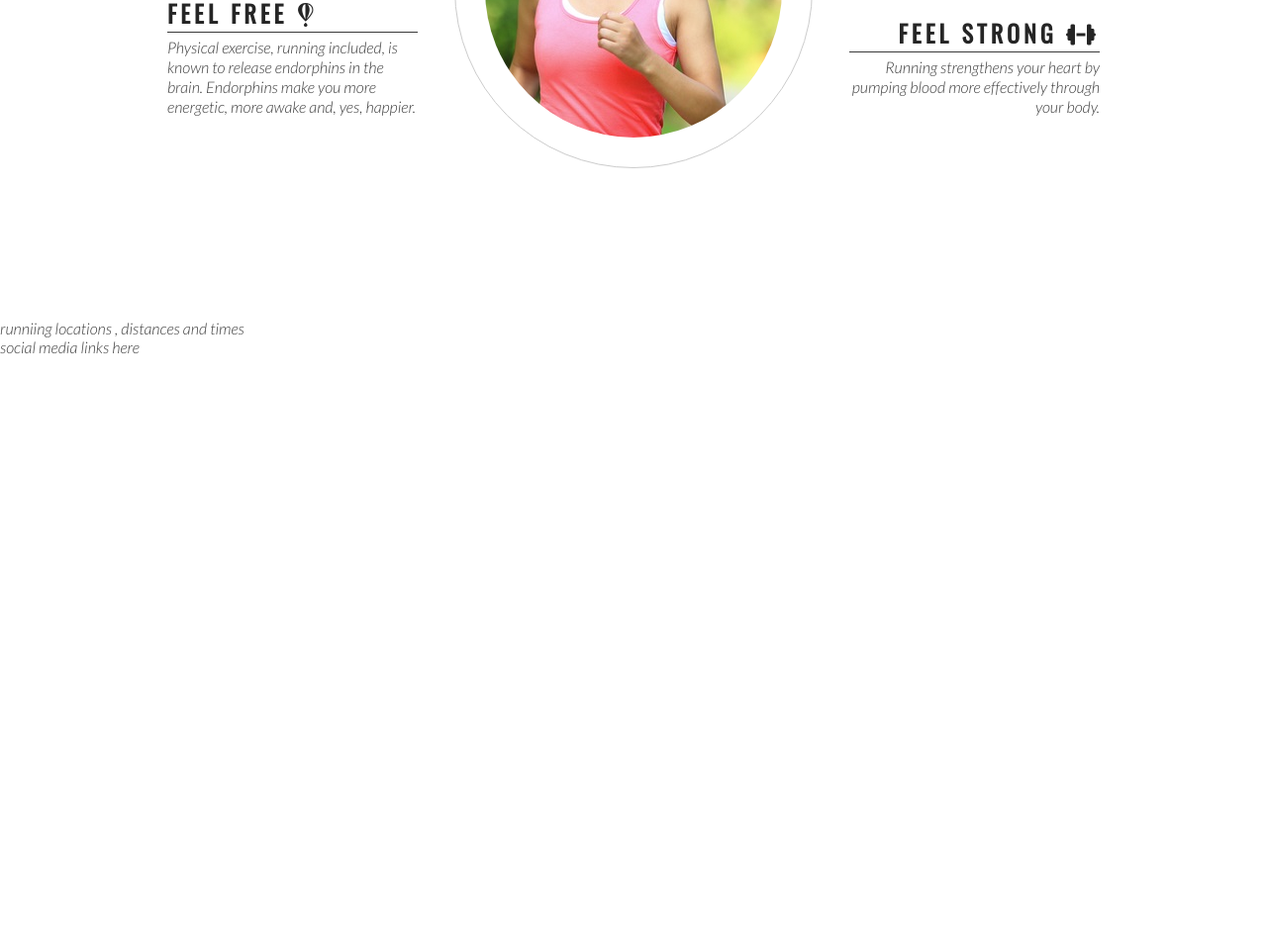
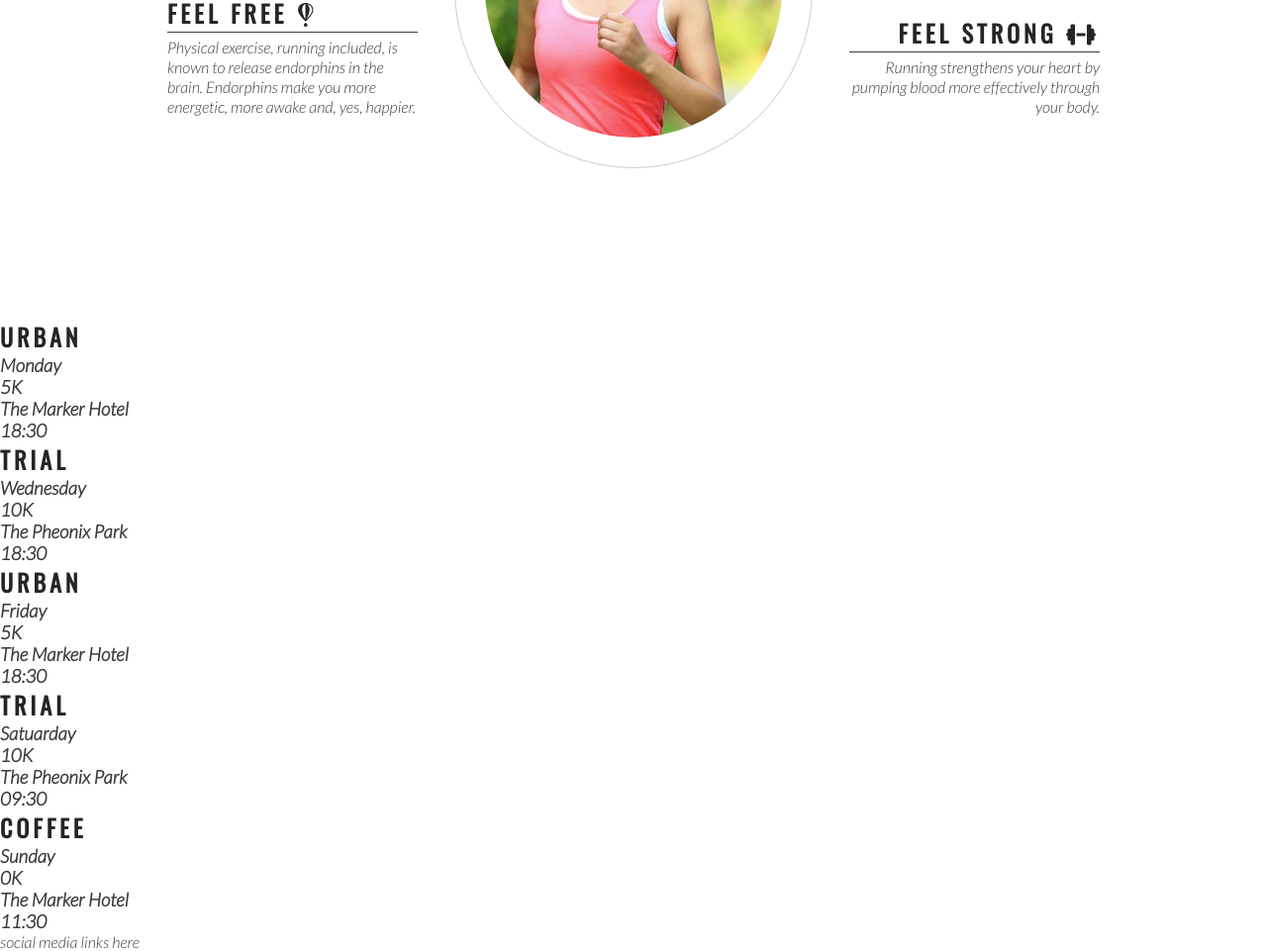
Before and after one commit to MinuMThomas/LRP, a plain HTML site: page index.html in a window 1280 px wide. Shown: the part 973-1934 px from the top of the page at 99% size. Before the commit the page ends 1333 px from the top, so only its background shows below. Drawn offline with nearby package versions, Linux system fonts and the light colour scheme.

Commit message:
add time and place in html

```diff
--- a/index.html
+++ b/index.html
@@ -74,11 +74,51 @@
         </div>
     </section>
     <section>
-        runniing locations , distances and times
+<div>
+    <h2>Urban</h2>
+    <h3>Monday</h3>
+    <h3>5K</h3>
+    <h3>The Marker Hotel</h3>
+    <h3>18:30</h3>
+</div>
+<div>
+    <h2>Trial</h2>
+    <h3>Wednesday</h3>
+    <h3>10K</h3>
+    <h3>The Pheonix Park</h3>
+    <h3>18:30</h3>
+</div>
+<div>
+    <h2>Urban</h2>
+    <h3>Friday</h3>
+    <h3>5K</h3>
+    <h3>The Marker Hotel</h3>
+    <h3>18:30</h3>
+</div>
+<div>
+    <h2>Trial</h2>
+    <h3>Satuarday</h3>
+    <h3>10K</h3>
+    <h3>The Pheonix Park</h3>
+    <h3>09:30</h3>
+</div>
+<div>
+    <h2>Coffee</h2>
+    <h3>Sunday</h3>
+    <h3>0K</h3>
+    <h3>The Marker Hotel</h3>
+    <h3>11:30</h3>
+</div>
+</div>
+
+
+
     </section>
     <footer>
         social media links here
     </footer>
+
+
     <!--font awesome code-->
     <script src="https://kit.fontawesome.com/4eae670378.js" crossorigin="anonymous"></script>
 
```
